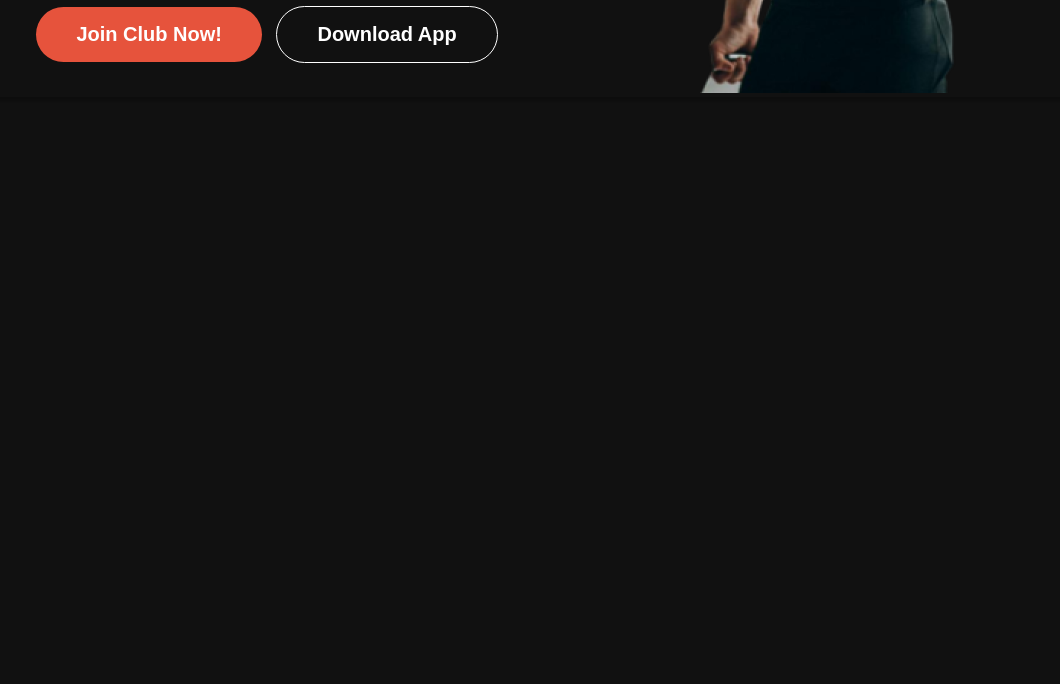
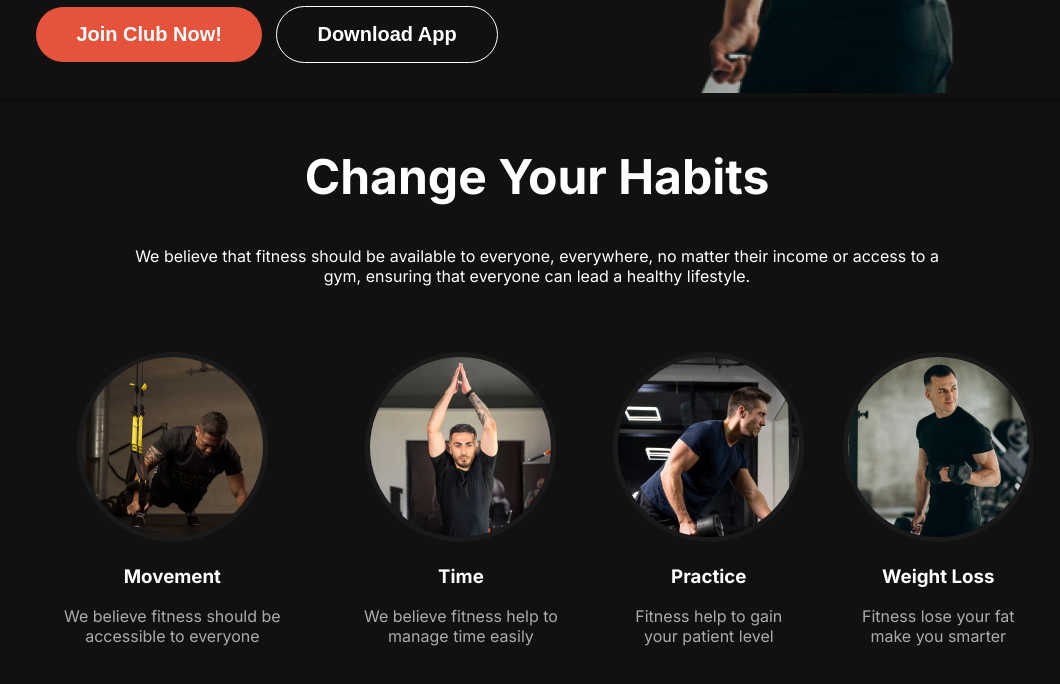
Before and after one commit to Shamialrahad/ftness_stay_healthy, a plain HTML site: page index.html in a window 1280 px wide. Shown: the part 650-1334 px from the top of the page, without its empty margins (103-1163 px from the left). Before the commit the page ends 800 px from the top, so only its background shows below. Drawn offline with Linux system fonts and the light colour scheme; a web font is replaced by a local one.

Commit message:
add change habit section

```diff
--- a/index.html
+++ b/index.html
@@ -61,7 +61,54 @@
       <!-- Header Banner End  -->
     </header>
     <!-- Header section end  -->
-    <main></main>
+    <!-- Main section start  -->
+    <main>
+      <!-- Change habit section start  -->
+      <div class="change-habit">
+        <div class="change-habit-head">
+          <h2>Change Your Habits</h2>
+          <p>
+            We believe that fitness should be available to everyone, everywhere,
+            no matter their income or access to a gym, ensuring that everyone
+            can lead a healthy lifestyle.
+          </p>
+        </div>
+        <div class="change-habit-body">
+          <div class="habit-list">
+            <img src="images/image 3.png" alt="" />
+            <div class="havit-list-description">
+              <h3>Movement</h3>
+              <p>We believe fitness should be accessible to everyone</p>
+            </div>
+          </div>
+          <div class="habit-list">
+            <img src="images/image 2.png" alt="" />
+            <div class="havit-list-description">
+              <h3>Time</h3>
+              <p>We believe fitness help to manage time easily</p>
+            </div>
+          </div>
+          <div class="habit-list">
+            <img src="images/image 4.png" alt="" />
+            <div class="havit-list-description">
+              <h3>Practice</h3>
+              <p>Fitness help to gain your patient level</p>
+            </div>
+          </div>
+          <div class="habit-list">
+            <img src="images/image 5.png" alt="" />
+            <div class="havit-list-description">
+              <h3>Weight Loss</h3>
+              <p>Fitness lose your fat make you smarter</p>
+            </div>
+          </div>
+        </div>
+      </div>
+      <!-- Change habit section end  -->
+    </main>
+    <!-- Main Section End  -->
+    <!-- footer section start  -->
     <footer></footer>
+    <!-- footer section end  -->
   </body>
 </html>
--- a/style/fitness.css
+++ b/style/fitness.css
@@ -206,3 +206,47 @@
   text-align: left;
   padding: 0 10px;
 }
+
+/* Change habit style  */
+
+.change-habit {
+  width: 80%;
+  margin: 50px auto;
+  color: white;
+}
+
+.change-habit-head {
+  width: 80%;
+  margin: 0 auto;
+  text-align: center;
+  line-break: 1px;
+}
+
+.change-habit-head h2 {
+  font-size: 3rem;
+}
+.change-habit-head p {
+  font-size: 1rem;
+}
+
+.change-habit-body {
+  display: flex;
+  padding: 50px 0;
+  margin: 0 auto;
+  text-align: center;
+  gap: 25px;
+  align-items: center;
+  justify-content: space-between;
+}
+
+.habit-list img {
+  border-radius: 50%;
+  border: 5px solid #1a1a1a;
+}
+.havit-list-description {
+  width: 80%;
+  margin: 0 auto;
+}
+.havit-list-description p {
+  color: rgba(255, 255, 255, 0.65);
+}
```
